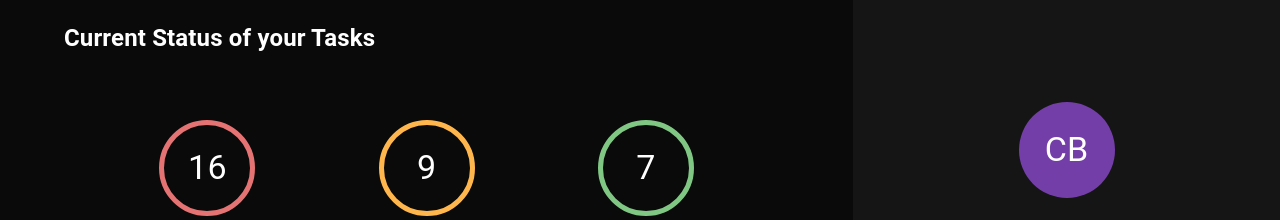
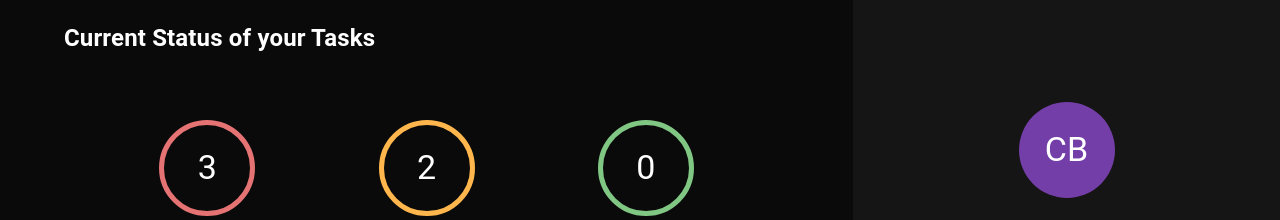
Before and after one commit to AlexandreBartie/frontend-todo-list-typescript-react, a React (Create React App) app: page / in a window 1280 px wide. Shown: the top 220 px of the page. Built offline with nearby package versions, Linux system fonts and the light colour scheme.

Commit message:
feat: task counter

```diff
--- a/src/business/base/status.ts
+++ b/src/business/base/status.ts
@@ -1,6 +1,7 @@
 import { EnumList, IItemEnumList, ItemEnumList } from "../generic/enumList"
 
 import { getColorStatus } from "../../visual/theme/taskColors"
+import { AppClient } from "../core/app"
 
 export enum eStatus {
   todo = 1,
@@ -12,40 +13,48 @@ export interface IStatus extends IItemEnumList {
   count: number
 }
 
-export class Status extends ItemEnumList implements IStatus {
-  readonly count: number
+export class Status extends ItemEnumList {
+
+  readonly app: AppClient
+
+  constructor(app: AppClient, data: IItemEnumList)
+  {
+    super(data)
+    this.app = app
+  }
+
+  get counter(): number {
+    return this.app.tasks.counter(this.id)
+  }
 
   get color(): string {
     return getColorStatus(this.id)
   }
 
-  constructor(data: IStatus) {
-    super(data)
-    this.count = data.count
-  }
 }
 
 export class StatusList extends EnumList<Status> {
-  constructor() {
+
+  readonly app: AppClient
+
+  constructor(app: AppClient) {
     super("status", "Status")
+    this.app = app
     this.add({
       id: eStatus.todo,
       name: "Todo",
-      count: 16,
     })
     this.add({
       id: eStatus.doing,
       name: "Doing",
-      count: 9,
     })
     this.add({
       id: eStatus.done,
       name: "Done",
-      count: 7,
     })
   }
 
-  add(item: IStatus) {
-    super.add(new Status(item))
+  add(item: IItemEnumList) {
+    super.add(new Status(this.app, item))
   }
 }
--- a/src/business/base/task.ts
+++ b/src/business/base/task.ts
@@ -118,6 +118,16 @@ export class TaskList extends EntityList<Task> {
     this.add(new TaskFactory().build())
   }
 
+  counter(statusId: eStatus): number {
+    let count = 0
+    this.all.forEach((item) => {
+      if (item.statusId === statusId) {
+        count++
+      }
+    })
+    return count
+  }
+
   add(data: ITask | ITask[]) {
     if (!Array.isArray(data)) {
       data = [data]
--- a/src/business/core/app.ts
+++ b/src/business/core/app.ts
@@ -18,26 +18,23 @@ export class AppDomain {
   readonly statusList: StatusList
   readonly priorityList: PriorityList
 
-  constructor()
-  {
-    this.statusList = new StatusList()
+  constructor(app: AppClient) {
+    this.statusList = new StatusList(app)
     this.priorityList = new PriorityList()
   }
 
   public getStatus(id: eStatus): Status {
-    const x = this.statusList.get(id)
-    return x
+    return this.statusList.get(id)
   }
 
   public getPriority(id: ePriority): Priority {
     return this.priorityList.get(id)
   }
-
 }
 
 export class AppClient {
   readonly view = new AppView(this)
-  readonly domain = new AppDomain()
+  readonly domain = new AppDomain(this)
 
   readonly profile = new Profile("Carlos Alberto Bartie")
 
--- a/src/visual/components/Task/TaskSummary/TaskSummary.tsx
+++ b/src/visual/components/Task/TaskSummary/TaskSummary.tsx
@@ -25,7 +25,7 @@ export function UXTaskSummary(props: IUXTaskSummary): ReactElement {
         {list.map((item) => (
           <UXTaskCounter
             key={item.id}
-            {...{ title: item.name, count: item.count, color: item.color }}
+            {...{ title: item.name, count: item.counter, color: item.color }}
           />
         ))}
       </Grid>
```
Also changed, not shown: src/business/generic/EnumList.ts (+6 -4 lines).
